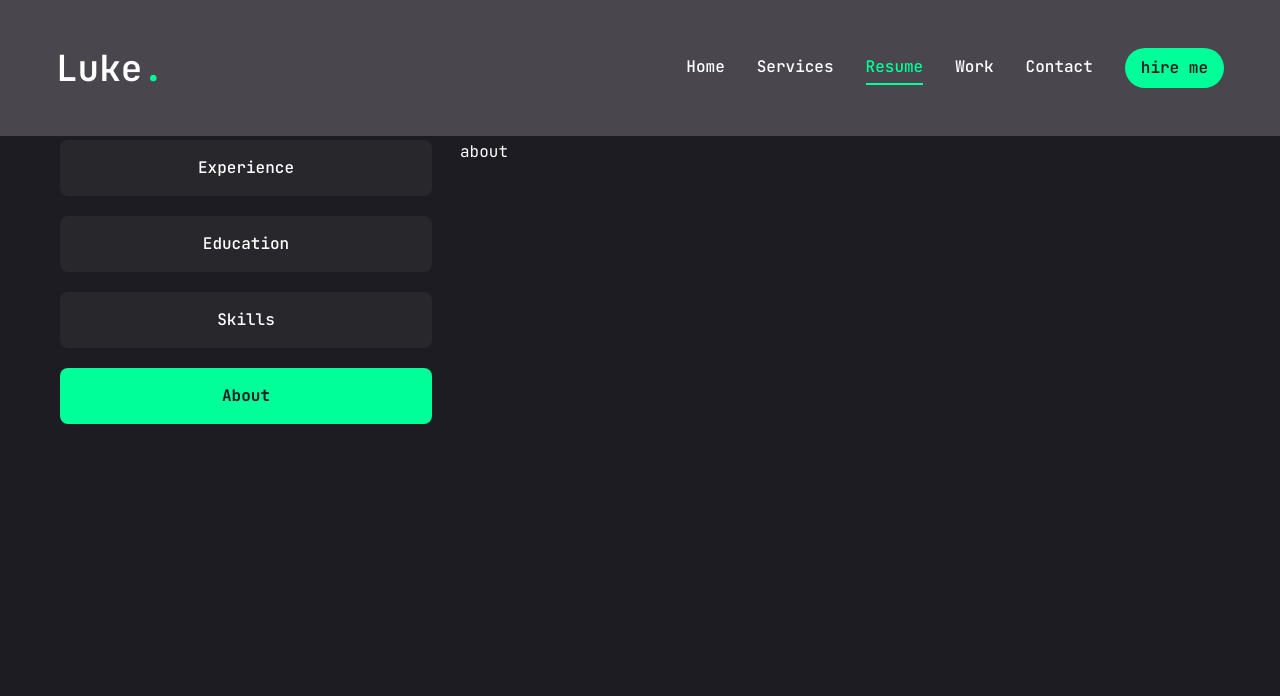
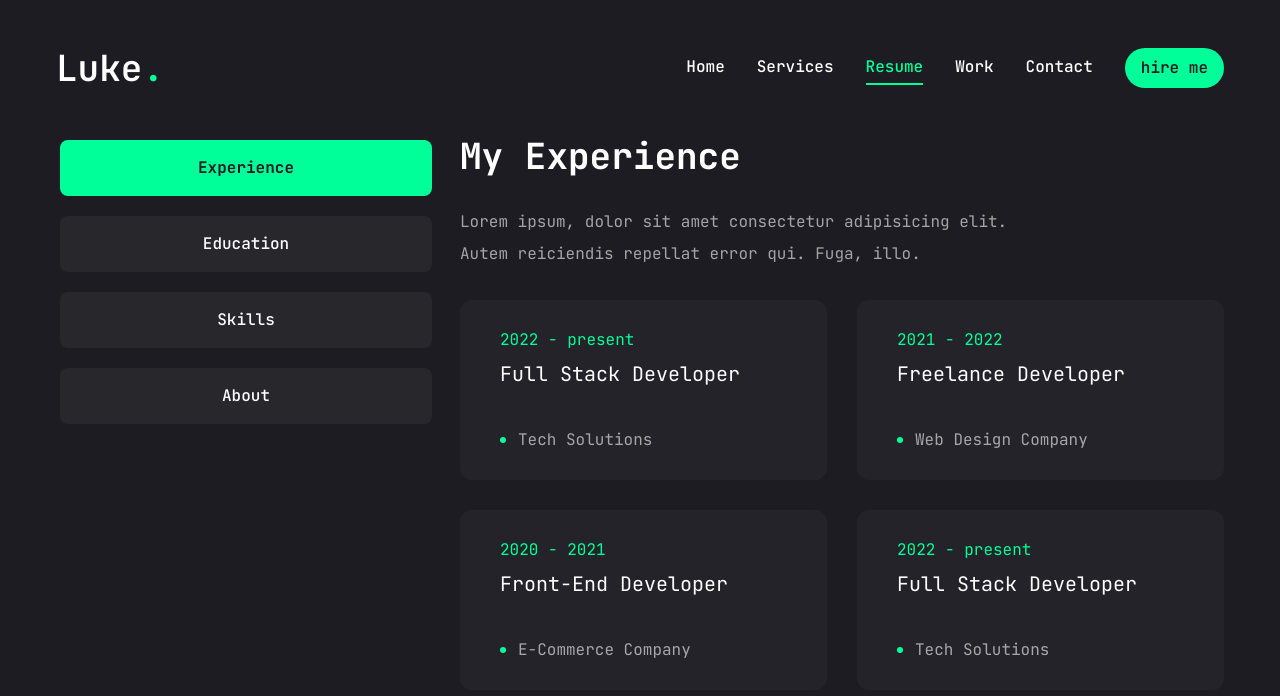
Before and after one commit to StefanAiroaie/Luke.-DEV-Portfolio, a Next.js app: page /resume in a window 1280 px wide. Shown: the top 696 px of the page. Built offline with nearby package versions, Linux system fonts and the light colour scheme.

Commit message:
Resume done

```diff
--- a/app/resume/page.tsx
+++ b/app/resume/page.tsx
@@ -18,11 +18,10 @@
   TooltipTrigger,
 } from "@/components/ui/tooltip";
 import { ScrollArea } from "@/components/ui/scroll-area";
-import { it } from "node:test";
 
 const about = {
   title: "About me",
-  describtion:
+  description:
     "Lorem ipsum, dolor sit amet consectetur adipisicing elit. Autem reiciendis repellat error qui. Fuga, illo.",
   info: [
     { fieldName: "Name", fieldValue: "Luke Coleman" },
@@ -38,7 +37,7 @@
 const experience = {
   icon: "assets/icons/experience.svg",
   title: "My Experience",
-  describtion:
+  description:
     "Lorem ipsum, dolor sit amet consectetur adipisicing elit. Autem reiciendis repellat error qui. Fuga, illo.",
   items: [
     {
@@ -123,7 +122,7 @@
 };
 const skills = {
   title: "Skills",
-  describtion:
+  description:
     "Lorem ipsum, dolor sit amet consectetur adipisicing elit. Autem reiciendis repellat error qui. Fuga, illo.",
   skillList: [
     { fieldName: "HTML5", icon: <FaHtml5 /> },
@@ -149,7 +148,7 @@
       >
         <div className="container mx-auto">
           <Tabs
-            defaultValue="about"
+            defaultValue="experience"
             className="flex flex-col xl:flex-row gap-6"
           >
             <TabsList className="flex flex-col w-full max-w-[380px] mx-auto xl:mx-0 gap-5">
@@ -166,21 +165,124 @@
                 <div className="flex flex-col gap-[30px] text-center xl:text-left">
                   <h3 className="text-4xl font-bold">{experience.title}</h3>
                   <p className="max-w-[600px] text-white/60 mx-auto xl:mx-0">
-                    {experience.describtion}
+                    {experience.description}
                   </p>
+                  <ScrollArea className="h-[400px]">
+                    <ul className="grid grid-cols-1 lg:grid-cols-2 gap-[30px]">
+                      {}
+                      {experience.items.map((item, index) => {
+                        return (
+                          <li
+                            key={index}
+                            className="bg-[#232329] has-[184px] py-6 px-10 rounded-xl flex flex-col justify-center items-center lg:items-start gap-1"
+                          >
+                            <span className="text-accent">{item.duration}</span>
+                            <span className="text-xl max-w[260px] min-h-[60px]">
+                              {item.position}
+                            </span>
+                            <div className="flex items-center gap-3">
+                              {/* dot */}
+                              <span className="w-[6px] h-[6px] rounded-full bg-accent"></span>
+                              <p className="text-white/60">{item.company}</p>
+                            </div>
+                          </li>
+                        );
+                      })}
+                    </ul>
+                  </ScrollArea>
                 </div>
               </TabsContent>
               {/* education */}
               <TabsContent value="education" className="w-full">
-                education
+                <div className="flex flex-col gap-[30px] text-center xl:text-left">
+                  <h3 className="text-4xl font-bold">{education.title}</h3>
+                  <p className="max-w-[600px] text-white/60 mx-auto xl:mx-0">
+                    {education.description}
+                  </p>
+                  <ScrollArea className="h-[400px]">
+                    <ul className="grid grid-cols-1 lg:grid-cols-2 gap-[30px]">
+                      {}
+                      {education.items.map((item, index) => {
+                        return (
+                          <li
+                            key={index}
+                            className="bg-[#232329] has-[184px] py-6 px-10 rounded-xl flex flex-col justify-center items-center lg:items-start gap-1"
+                          >
+                            <span className="text-accent">{item.duration}</span>
+                            <span className="text-xl max-w[260px] min-h-[60px]">
+                              {item.degree}
+                            </span>
+                            <div className="flex items-center gap-3">
+                              {/* dot */}
+                              <span className="w-[6px] h-[6px] rounded-full bg-accent"></span>
+                              <p className="text-white/60">
+                                {item.institution}
+                              </p>
+                            </div>
+                          </li>
+                        );
+                      })}
+                    </ul>
+                  </ScrollArea>
+                </div>
               </TabsContent>
               {/* skills */}
-              <TabsContent value="skills" className="w-full">
-                skills
+              <TabsContent value="skills" className="w-full h-full">
+                <div className="flex flex-col gap-[30px]">
+                  <div className="flex flex-col gap-[30px] text-center xl:text-left">
+                    <h3 className="text-4xl font-bold">{skills.title}</h3>
+                    <p className="max-w-[600px] text-white/60 mx-auto xl:mx-0">
+                      {skills.description}
+                    </p>
+                  </div>
+                  <ul className="grid grid-cols-2 sm:grid-cols-3 md:grid-cols-4 gap-4 xl:gap-[30px]">
+                    {skills.skillList.map((skill, index) => {
+                      return (
+                        <li key={index}>
+                          <TooltipProvider delayDuration={100}>
+                            <Tooltip>
+                              <TooltipTrigger className="w-full h-[150px] bg-[#232329] rounded-xl flex justify-center items-center group">
+                                <div className="text-6xl group-hover:text-accent transition-all duration-300">
+                                  {skill.icon}
+                                </div>
+                              </TooltipTrigger>
+                              <TooltipContent>
+                                <p className="capitalize">{skill.fieldName}</p>
+                              </TooltipContent>
+                            </Tooltip>
+                          </TooltipProvider>
+                        </li>
+                      );
+                    })}
+                  </ul>
+                </div>
               </TabsContent>
               {/* about */}
-              <TabsContent value="about" className="w-full">
-                about
+              <TabsContent
+                value="about"
+                className="w-full text-center xl:text-left"
+              >
+                <div className="flex flex-col gap-[30px]">
+                  <h3 className="text-4xl font-bold">{about.title}</h3>
+                  <p className="max-w-[600px] text-white/60 mx-auto xl:mx-0">
+                    {about.description}
+                  </p>
+                  <ul className="grid grid-cols-1 xl:grid-cols-2 gap-y-6 max-w-[620px] mx-auto xl:mx-0">
+                    {about.info.map((info, index) => {
+                      return (
+                        <li
+                          key={index}
+                          className="flex justify-center items-center gap-4 xl:justify-start "
+                        >
+                          <span className="text-white/50">
+                            {info.fieldName}
+                          </span>
+                          <span className="text-xl">{info.fieldValue}</span>
+                        </li>
+                      );
+                    })}
+                  </ul>
+                </div>
               </TabsContent>
             </div>
           </Tabs>
--- a/components/Header.tsx
+++ b/components/Header.tsx
@@ -8,7 +8,7 @@
 
 const Header = () => {
   return (
-    <header className="py-8 xl:py-12 text-white bg-pink-50/20">
+    <header className="py-8 xl:py-12 text-white">
       <div className="container mx-auto flex justify-between items-center">
         {/* logo */}
         <Link href="/">
--- a/components/ui/scroll-area.tsx
+++ b/components/ui/scroll-area.tsx
@@ -1,9 +1,9 @@
-"use client"
+"use client";
 
-import * as React from "react"
-import * as ScrollAreaPrimitive from "@radix-ui/react-scroll-area"
+import * as React from "react";
+import * as ScrollAreaPrimitive from "@radix-ui/react-scroll-area";
 
-import { cn } from "@/lib/utils"
+import { cn } from "@/lib/utils";
 
 const ScrollArea = React.forwardRef<
   React.ElementRef<typeof ScrollAreaPrimitive.Root>,
@@ -20,8 +20,8 @@
     <ScrollBar />
     <ScrollAreaPrimitive.Corner />
   </ScrollAreaPrimitive.Root>
-))
-ScrollArea.displayName = ScrollAreaPrimitive.Root.displayName
+));
+ScrollArea.displayName = ScrollAreaPrimitive.Root.displayName;
 
 const ScrollBar = React.forwardRef<
   React.ElementRef<typeof ScrollAreaPrimitive.ScrollAreaScrollbar>,
@@ -40,9 +40,9 @@
     )}
     {...props}
   >
-    <ScrollAreaPrimitive.ScrollAreaThumb className="relative flex-1 rounded-full bg-slate-200 dark:bg-slate-800" />
+    <ScrollAreaPrimitive.ScrollAreaThumb className="relative flex-1 rounded-full bg-accent dark:bg-slate-800" />
   </ScrollAreaPrimitive.ScrollAreaScrollbar>
-))
-ScrollBar.displayName = ScrollAreaPrimitive.ScrollAreaScrollbar.displayName
+));
+ScrollBar.displayName = ScrollAreaPrimitive.ScrollAreaScrollbar.displayName;
 
-export { ScrollArea, ScrollBar }
+export { ScrollArea, ScrollBar };
```
